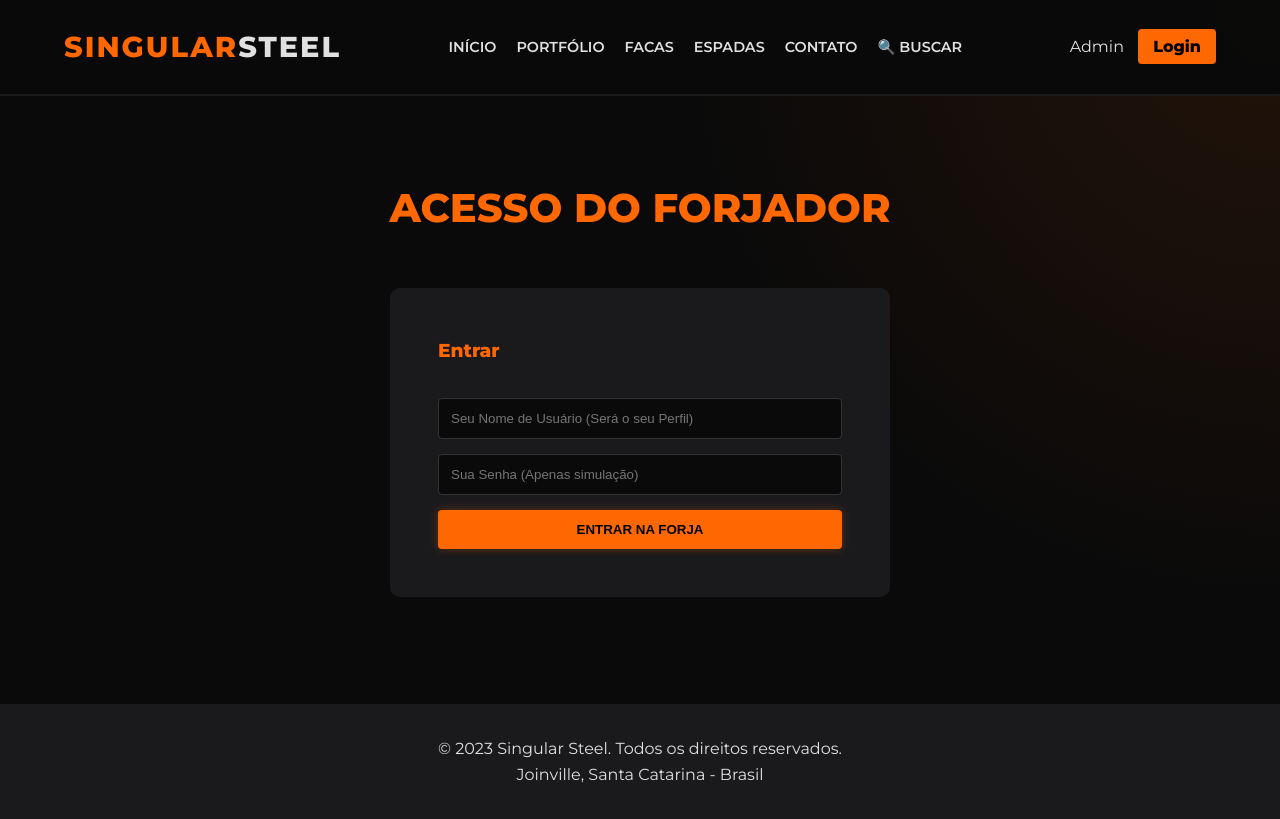
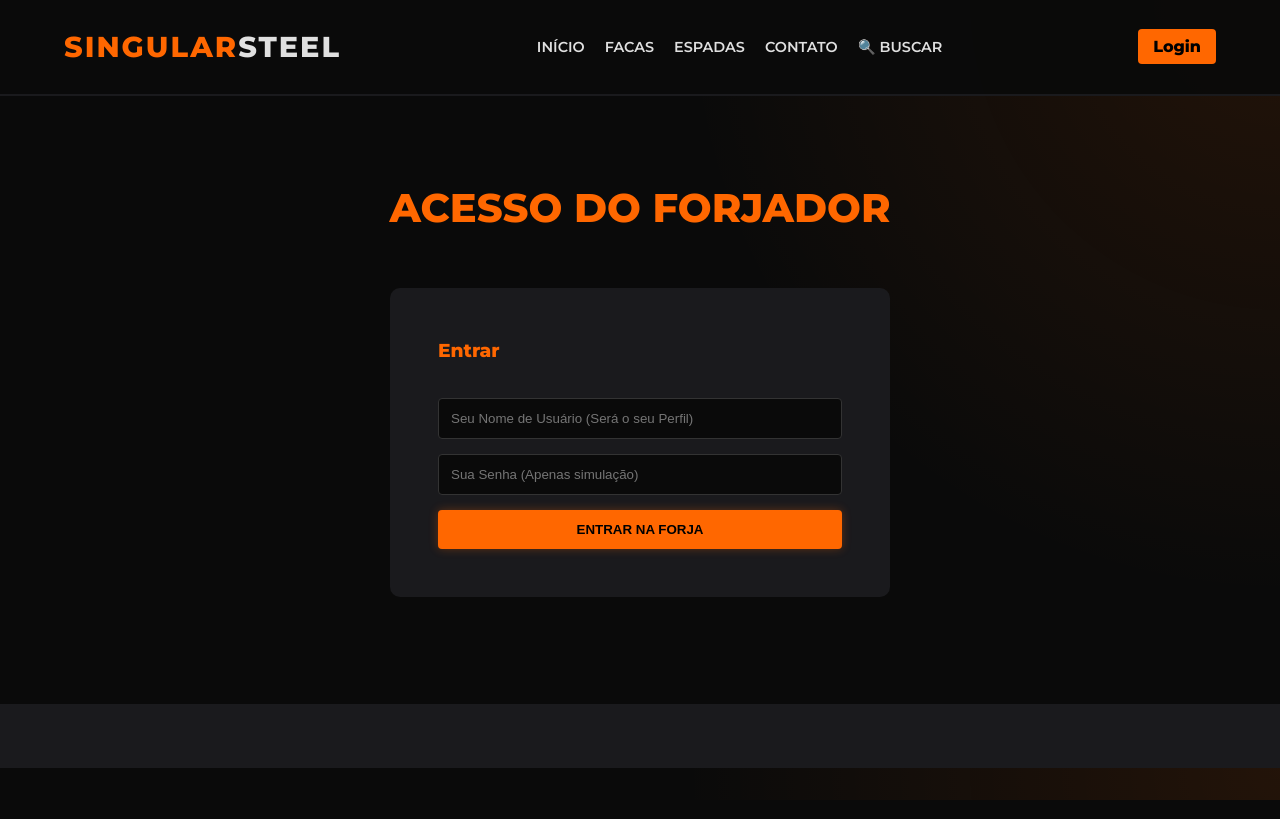
Before and after one commit to singular-steel/aco-singular, a plain HTML site: page docs/login.html in a window 1280 px wide. Drawn offline with Linux system fonts and the light colour scheme.

Commit message:
Update login.html

```diff
--- a/docs/login.html
+++ b/docs/login.html
@@ -12,15 +12,13 @@
         <div class="logo">Singular<span>Steel</span></div>
         <ul>
             <li><a href="index.html">Início</a></li>
-            <li><a href="portfolio.html">Portfólio</a></li>
             <li><a href="facas.html">Facas</a></li>
             <li><a href="espadas.html">Espadas</a></li>
             <li><a href="contato.html">Contato</a></li>
             <li><a href="#" id="open-search-btn">🔍 Buscar</a></li>
         </ul>
         <div>
-            <a href="admin.html" style="margin-right: 10px;">Admin</a>
-            <a href="login.html" class="nav-cta" id="user-btn">Login</a>
+           <a href="login.html" class="nav-cta" id="user-btn">Login</a>
         </div>
     </nav>
 
@@ -48,10 +46,10 @@
     </section>
 
     <footer style="background: var(--forge-dark-metal); padding: 2rem; text-align: center; margin-top: 3rem;">
-        <p>© 2023 Singular Steel. Todos os direitos reservados.</p>
-        <p>Joinville, Santa Catarina - Brasil</p>
+
     </footer>
 
     <script src="assets/js/main.js"></script>
 </body>
+
 </html>
```
